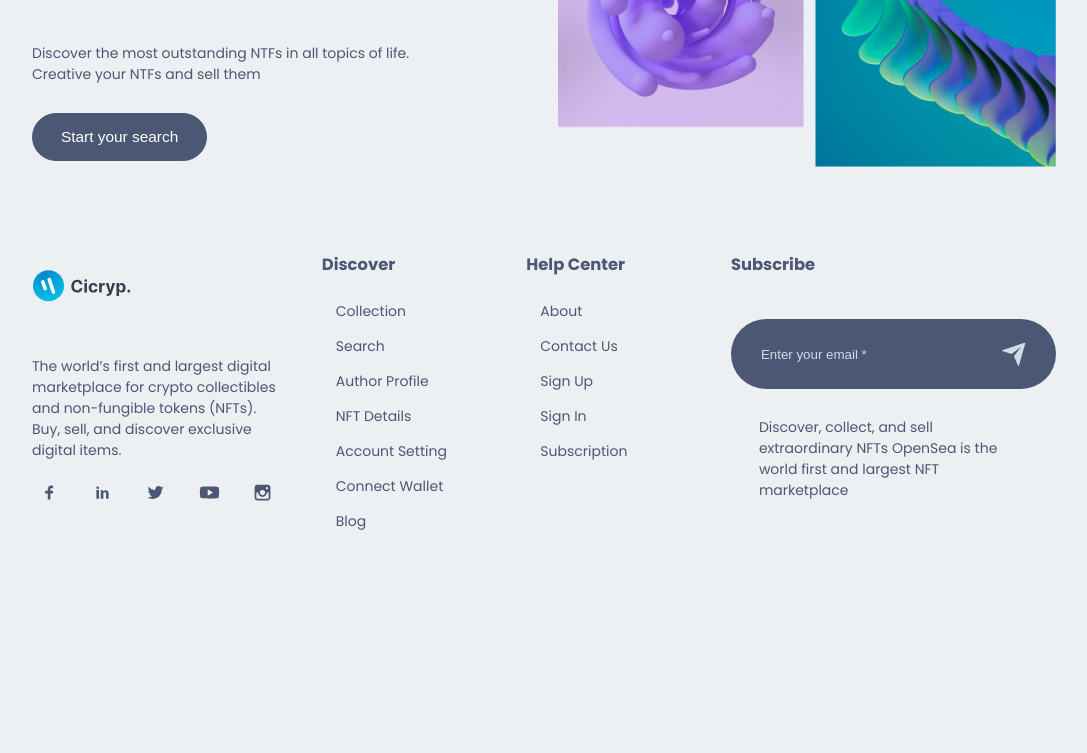
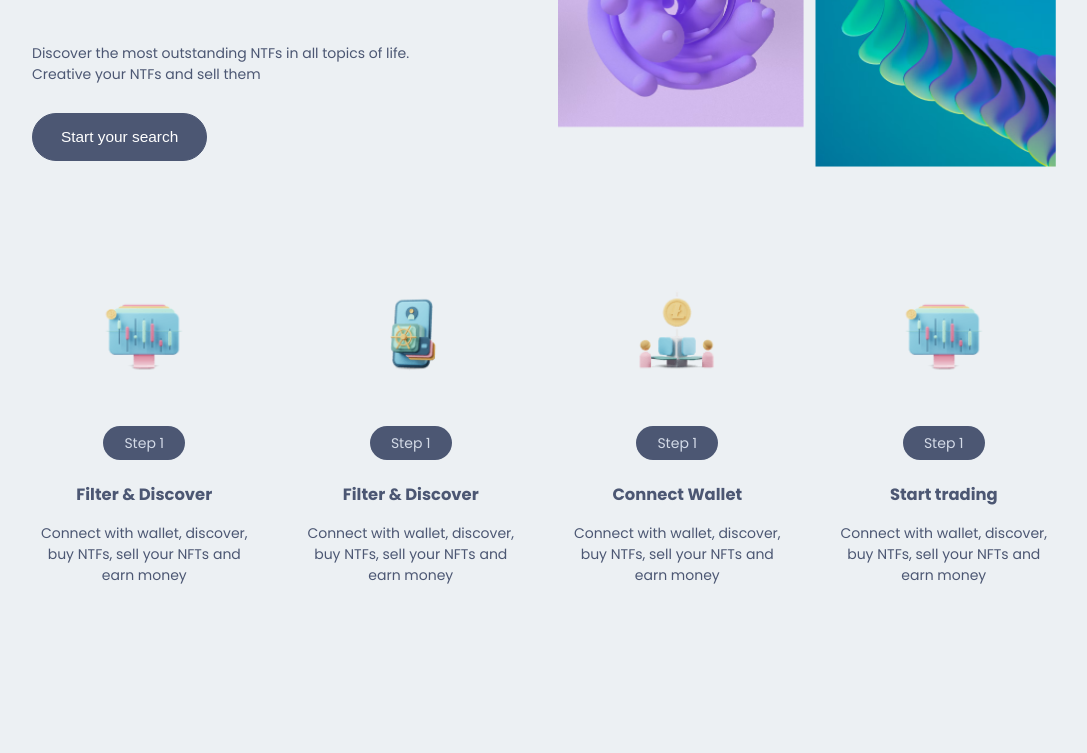
Before and after one commit to vikram-2101/nft_marketplace, a Next.js app: page / in a window 1280 px wide. Shown: the part 521-1274 px from the top of the page, without its empty margins (96-1183 px from the left). Before the commit the page ends 1081 px from the top, so only its background shows below. Built offline with nearby package versions, Linux system fonts and the light colour scheme.

Commit message:
add Service section

```diff
--- /dev/null
+++ b/components/Service/Service.jsx
@@ -0,0 +1,80 @@
+import React from "react";
+import Image from "next/image";
+
+//INTERNAL IMPORT
+import Style from "./Service.module.css";
+import images from "../../img";
+const Service = () => {
+  return (
+    <div className={Style.service}>
+      <div className={Style.service_box}>
+        <div className={Style.service_box_item}>
+          <Image
+            src={images.service1}
+            alt="Filter & Discover"
+            width={100}
+            height={100}
+          />
+          <p className={Style.service_box_item_step}>
+            <span>Step 1</span>
+          </p>
+          <h3>Filter & Discover</h3>
+          <p>
+            Connect with wallet, discover, buy NTFs, sell your NFTs and earn
+            money
+          </p>
+        </div>
+        <div className={Style.service_box_item}>
+          <Image
+            src={images.service2}
+            alt="Filter & Discover"
+            width={100}
+            height={100}
+          />
+          <p className={Style.service_box_item_step}>
+            <span>Step 1</span>
+          </p>
+          <h3>Filter & Discover</h3>
+          <p>
+            Connect with wallet, discover, buy NTFs, sell your NFTs and earn
+            money
+          </p>
+        </div>
+        <div className={Style.service_box_item}>
+          <Image
+            src={images.service3}
+            alt="Connect Wallet"
+            width={100}
+            height={100}
+          />
+          <p className={Style.service_box_item_step}>
+            <span>Step 1</span>
+          </p>
+          <h3>Connect Wallet</h3>
+          <p>
+            Connect with wallet, discover, buy NTFs, sell your NFTs and earn
+            money
+          </p>
+        </div>
+        <div className={Style.service_box_item}>
+          <Image
+            src={images.service1}
+            alt="Filter & Discover"
+            width={100}
+            height={100}
+          />
+          <p className={Style.service_box_item_step}>
+            <span>Step 1</span>
+          </p>
+          <h3>Start trading</h3>
+          <p>
+            Connect with wallet, discover, buy NTFs, sell your NFTs and earn
+            money
+          </p>
+        </div>
+      </div>
+    </div>
+  );
+};
+
+export default Service;
--- /dev/null
+++ b/components/Service/Service.module.css
@@ -0,0 +1,37 @@
+.service {
+  width: 80%;
+  margin: 3rem auto;
+  margin-block: 8rem;
+}
+
+.service_box {
+  grid-template-columns: repeat(4, 1fr);
+  display: grid;
+  gap: 3rem;
+  text-align: center;
+}
+
+.service_box_item_step {
+  margin-top: 3rem;
+  margin-bottom: 2rem;
+}
+
+.service_box_item_step span {
+  padding: 0.5rem 1.5rem;
+  border-radius: 5rem;
+  background-color: var(--icons-color);
+  color: var(--shadow-dark-color);
+}
+
+@media screen and (max-width: 35em) {
+  .service {
+    width: 90%;
+  }
+}
+
+@media screen and (max-width: 50em) {
+  .service_box {
+    grid-template-columns: repeat(2, 1fr);
+    gap: 1rem;
+  }
+}
--- a/components/componentsindex.js
+++ b/components/componentsindex.js
@@ -2,5 +2,6 @@
 import Footer from "./Footer/Footer";
 import NavBar from "./NavBar/NavBar";
 import HeroSection from "./HeroSection/HeroSection";
+import Service from "./Service/Service";
 
-export { Button, Footer, NavBar, HeroSection };
+export { Button, Footer, NavBar, HeroSection, Service };
--- a/pages/index.js
+++ b/pages/index.js
@@ -1,10 +1,11 @@
 import React from "react";
 import Style from "../styles/index.module.css";
-import { HeroSection } from "../components/componentsindex";
+import { HeroSection, Service } from "../components/componentsindex";
 const Home = () => {
   return (
     <div className={Style.homePage}>
       <HeroSection />
+      <Service />
     </div>
   );
 };
```
